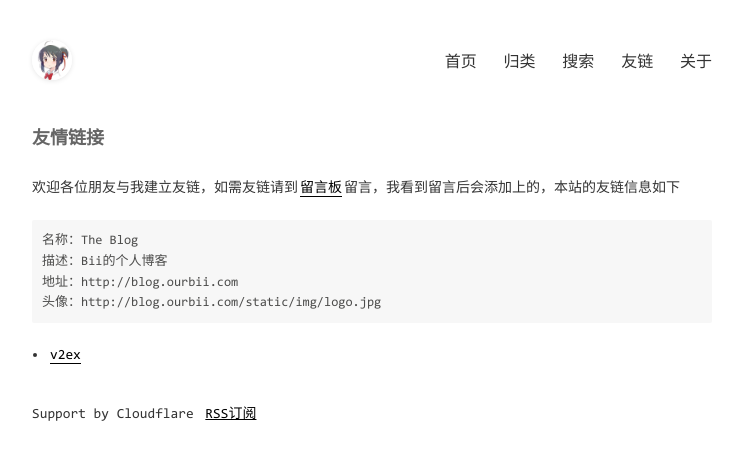
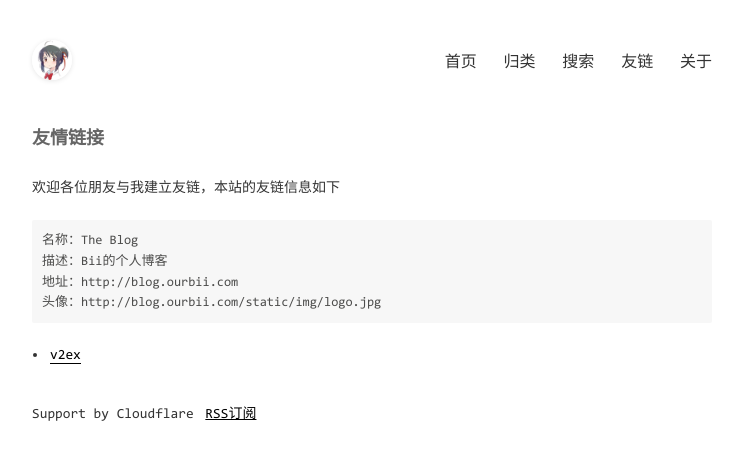
Before and after one commit to axiommer/biibiibii, a Jekyll site: the page built from pages/links.md, in a window 1280 px wide. Shown: the top 460 px of the page, without its empty margins (268-1011 px from the left). Built offline with Jekyll 4.4.1, drawn with Linux system fonts in a browser that asks for light colours; comment, search, counter and statistics services are not loaded.

Commit message:
Update links.md

````diff
--- a/pages/links.md
+++ b/pages/links.md
@@ -3,7 +3,7 @@ layout: mypost
 title: 友情链接
 ---
 
-欢迎各位朋友与我建立友链，如需友链请到[留言板](chat.html)留言，我看到留言后会添加上的，本站的友链信息如下
+欢迎各位朋友与我建立友链，本站的友链信息如下
 
 ```
 名称：{{ site.title }}
````
